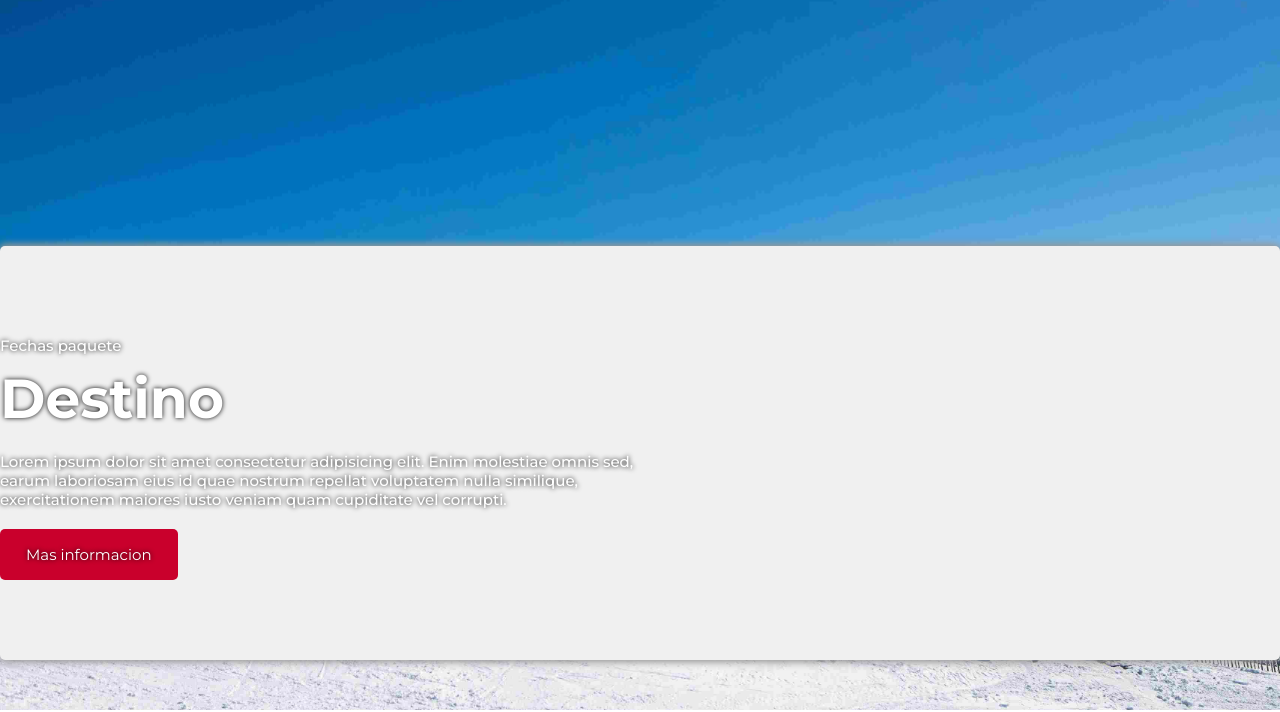
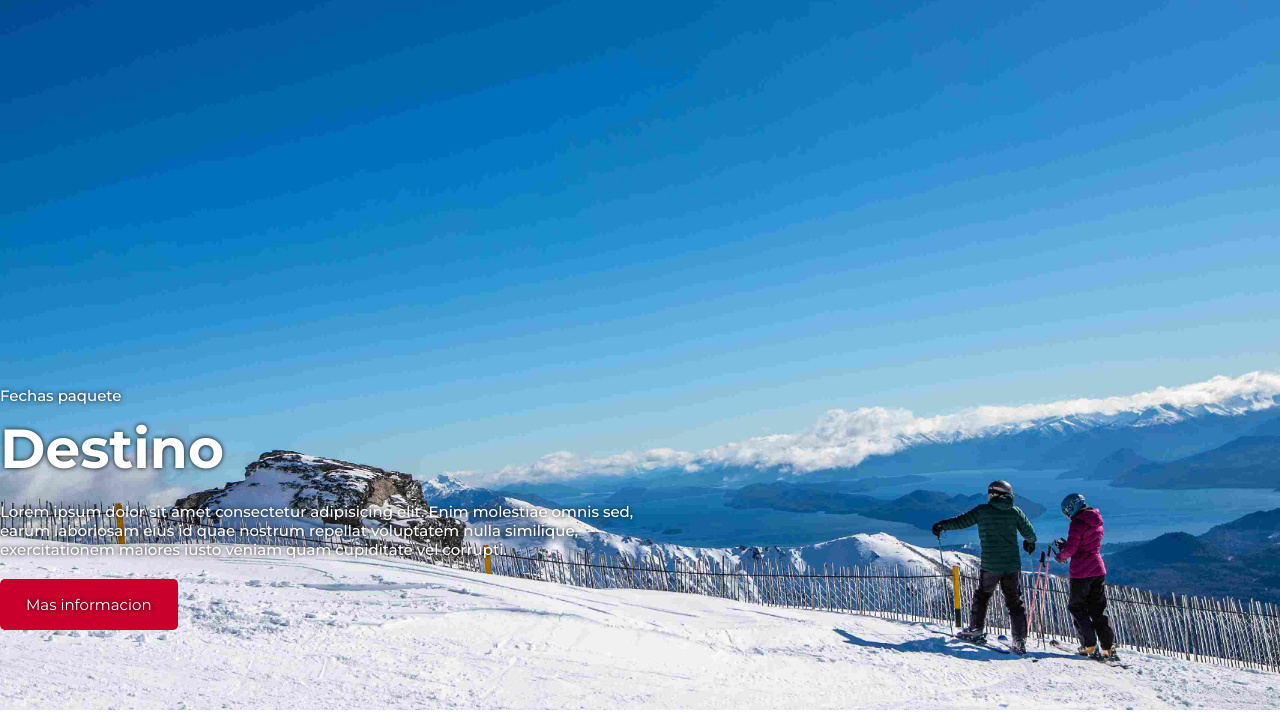
Before and after one commit to Alpatuta/Buemes-viajes, a plain HTML site: page index.html in a window 1280 px wide. Shown: the part 124-836 px from the top of the page. Drawn offline with Linux system fonts and the light colour scheme.

Commit message:
Resolviendo error de lcases

```diff
--- a/estilos.css
+++ b/estilos.css
@@ -278,7 +278,7 @@ tbody tr td:nth-child(odd) {
   text-shadow: 0 0 5px var(--negro);
 }
 
-.contenido {
+#comprar-paquetes .contenido {
   background-color: var(--blanco-secundario);
   padding: 20px;
   margin-bottom: 50px;
```
